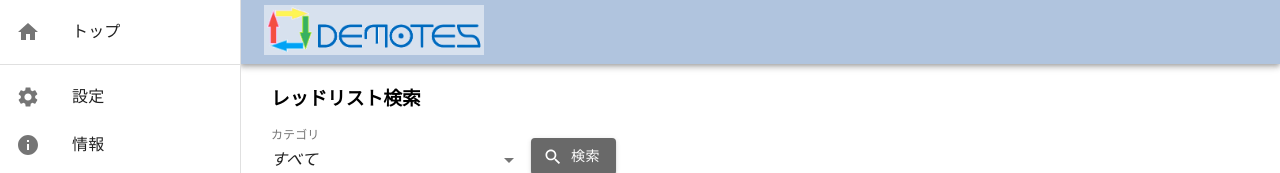
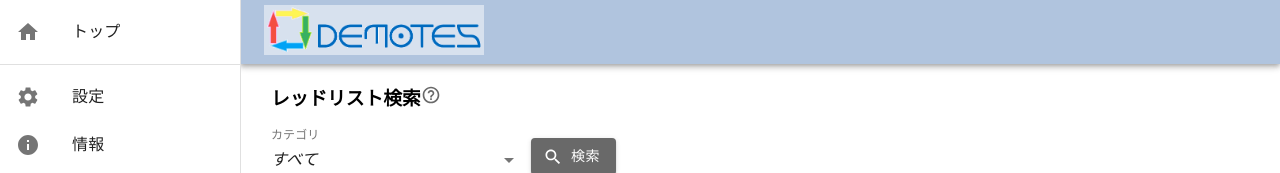
Before and after one commit to salty-byte/practice_autotest, a React (Create React App) app in the folder sample_web/: page /red-list-search in a window 1280 px wide. Shown: the top 173 px of the page. Built offline with nearby package versions, Linux system fonts and the light colour scheme.

Commit message:
:sparkles: Add tooltip in RedListSearch page

```diff
--- a/sample_web/src/pages/RedListSearch.js
+++ b/sample_web/src/pages/RedListSearch.js
@@ -2,7 +2,8 @@ import React from 'react';
 import { withRouter } from 'react-router';
 import { parse } from 'query-string';
 import { withStyles } from '@material-ui/core/styles';
-import { Grid, Typography } from '@material-ui/core';
+import { Grid, Typography, Tooltip, Zoom } from '@material-ui/core';
+import HelpOutlineIcon from '@material-ui/icons/HelpOutline';
 import MediaCard from '../components/MediaCard';
 import RedListSimpleSearchForm from '../components/RedListSimpleSearchForm';
 
@@ -11,6 +12,10 @@ const styles = theme => ({
   },
   resultContainer: {
     marginTop: 10
+  },
+  tooltip: {
+    marginleft: 10,
+    fontSize: 12
   }
 });
 
@@ -41,9 +46,27 @@ class RedListSearch extends React.Component {
     const { animals, categories } = itemList();
     const items = searchAnimals(animals, id);
 
+    const tootTipTitle = () => {
+      return (
+        <span className={classes.tooltip}>
+          レッドリストとは、絶滅のおそれのある野生生物の種のリストです。
+          この検索機能では、環境省が公開しているレッドリストから種別ごとに一覧を表示できます。<br />
+         【哺乳類】のみ対応しています。
+        </span>
+      )
+    }
+
     return (
       <div className={classes.root}>
-        <h3>レッドリスト検索</h3>
+        <h3>
+          レッドリスト検索
+          <Tooltip
+            TransitionComponent={Zoom}
+            title={tootTipTitle()}
+          >
+            <HelpOutlineIcon color="secondary" fontSize="small" />
+          </Tooltip>
+        </h3>
         <RedListSimpleSearchForm defaultCategory={id} categories={categories}/>
         {
           items.length !== 0 && (
```
